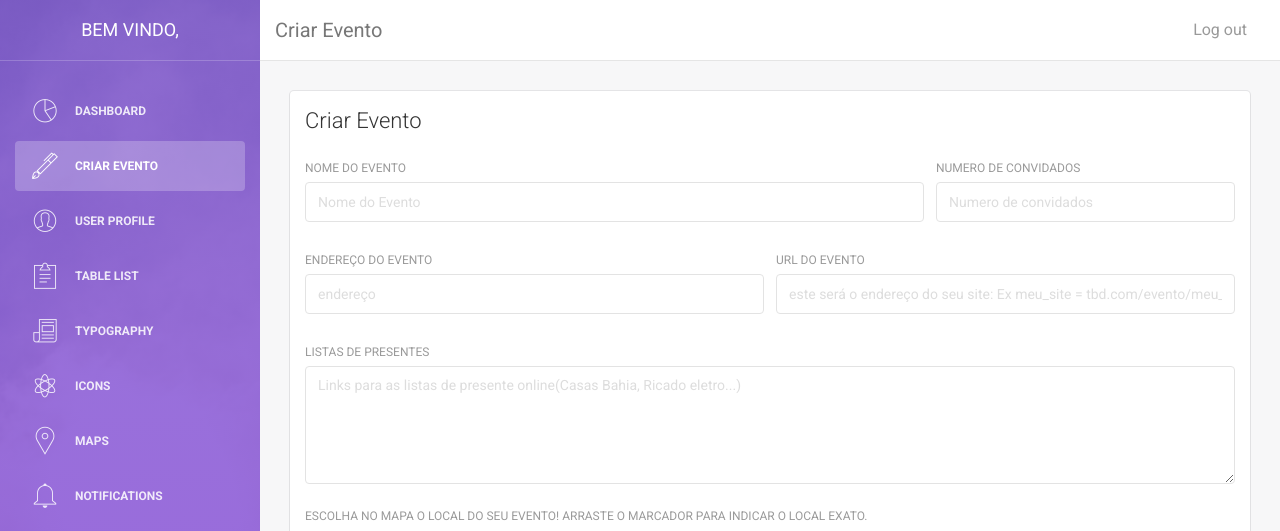
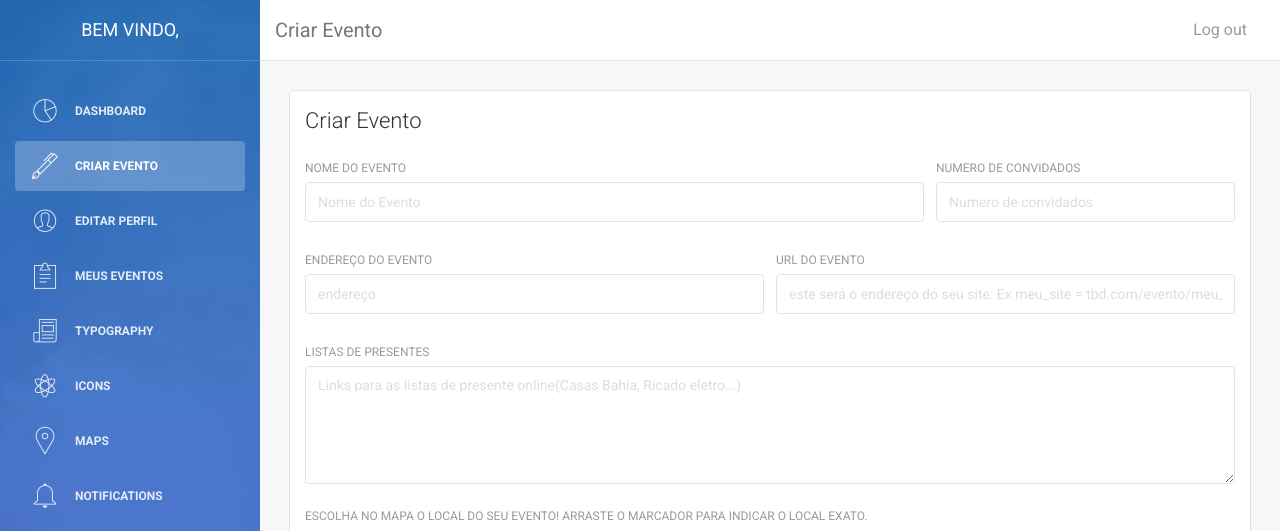
Before and after one commit to Reiderr/hub-cerimonial, a PHP site: page /evento/criarEvento.php in a window 1280 px wide. Shown: the top 531 px of the page. Run offline with PHP 8.4, Linux system fonts and the light colour scheme; a user stored in the database is signed in; some libraries are stand-ins or nearby versions.

Commit message:
minor bugfix

```diff
--- a/login/evento/criarEvento.php
+++ b/login/evento/criarEvento.php
@@ -33,7 +33,7 @@
 <body>
 
 <div class="wrapper">
-    <div class="sidebar" data-color="purple" data-image="assets/img/sidebar-5.jpg">
+    <div class="sidebar" data-color="blue" data-image="assets/img/sidebar-5.jpg">
 
     <!--   you can change the color of the sidebar using: data-color="blue | azure | green | orange | red | purple" -->
 
@@ -64,13 +64,13 @@
                 <li>
                     <a href="user.html">
                         <i class="pe-7s-user"></i>
-                        <p>User Profile</p>
+                        <p>Editar Perfil</p>
                     </a>
                 </li>
                 <li>
                     <a href="table.html">
                         <i class="pe-7s-note2"></i>
-                        <p>Table List</p>
+                        <p>Meus Eventos</p>
                     </a>
                 </li>
                 <li>
@@ -211,10 +211,13 @@
                                     <input name = "latitude" class = "col-md-8" type="text" id="map-output" value="" style="visibility:hidden"></input>
                                     <input name = "longitude" class = "col-md-8" type="text" id="map-output2" value="" style="visibility:hidden"></input>
 
-
+                                    <!-- exibe mensagem de erro ou sucesso #trabalhar esses outputs no javascript conforme desenvolvimento -->
                                     <div id = "success"></div>
                                     <div id = "error"></div>
-                                    <button name = "criarEvento" id ="criarEvento" class="btn btn-info btn-fill pull-right">Criar Evento</button>
+
+                                    <div class ="row">
+                                        <button name = "criarEvento" id ="criarEvento" class="btn btn-info btn-fill pull-right">Criar Evento</button>
+                                    </div>
                                     <div class="clearfix"></div>
                                 </form>
                             </div>
```
Also changed, not shown: login/cadastro.php (+0 -12 lines), login/evento/event.php (renamed from login/event.php).
